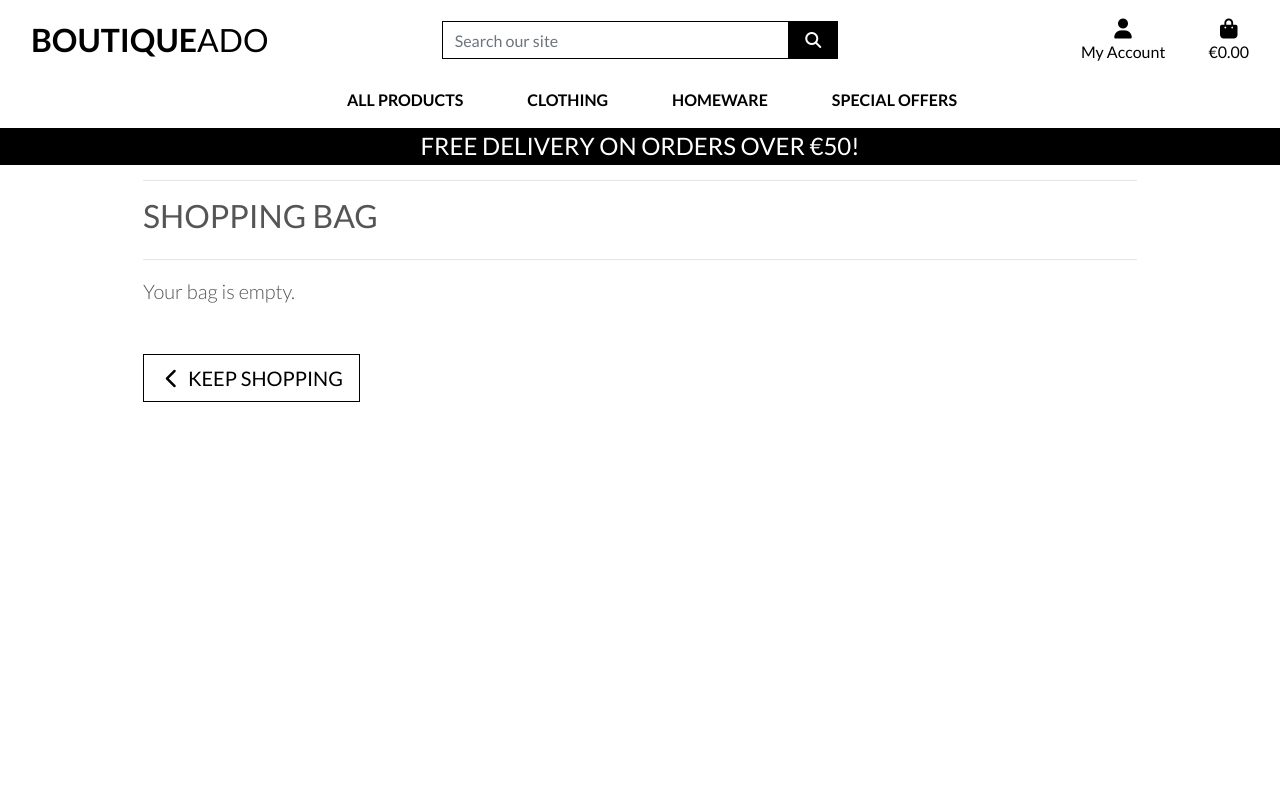
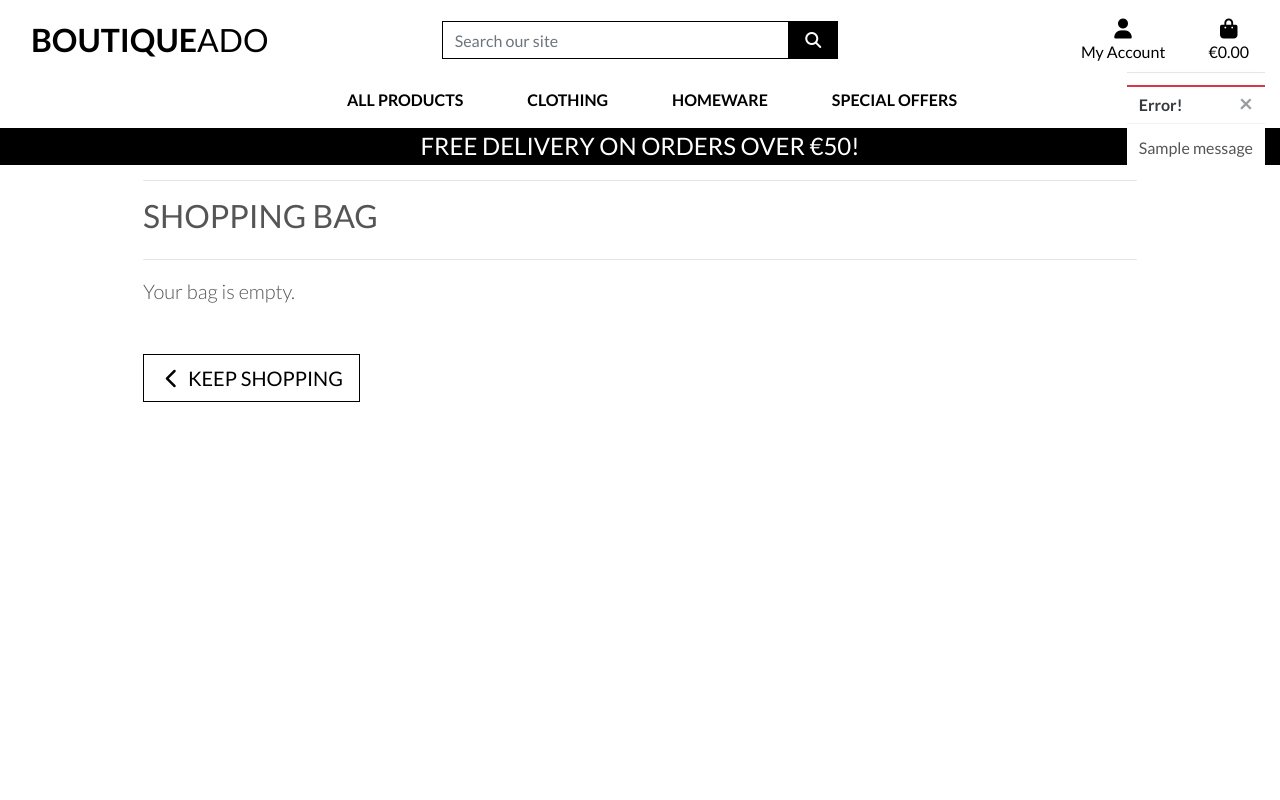
Before and after one commit to Marceillo/boutique_ado_v2, a Django app: page /bag/ in a window 1280 px wide. Run offline with Django 3.2, Linux system fonts and the light colour scheme; one stand-in notice (Sample message) is shown; some libraries are stand-ins or nearby versions.

Commit message:
Added message for success toast

```diff
--- a/bag/views.py
+++ b/bag/views.py
@@ -1,5 +1,7 @@
 from django.shortcuts import render, redirect, reverse, HttpResponse
+from django.contrib import messages # messages
 
+from products.models import Product # messages
 # Create your views here.
 
 def view_bag(request):
@@ -9,7 +11,7 @@ def view_bag(request):
 
 def add_to_bag(request, item_id):
     """ Add a quantity of the specified product to the shopping bag """
-
+    product = Product.objects.get(pk=item_id) # messages
     quantity = int(request.POST.get('quantity'))
     redirect_url = request.POST.get('redirect_url')
     size = None
@@ -30,6 +32,7 @@ def add_to_bag(request, item_id):
             bag[item_id] += quantity
         else:
             bag[item_id] = quantity
+            messages.success(request, f'Added {product.name} to your bag') # messages
 
     request.session['bag'] = bag
     return redirect(redirect_url)
--- a/boutique_ado/settings.py
+++ b/boutique_ado/settings.py
@@ -88,8 +88,10 @@ TEMPLATES = [
     },
 ]
 
+# messages
+MESSAGE_STORAGE = 'django.contrib.messages.storage.session.SessionStorage'
+
 # allauth
-
 AUTHENTICATION_BACKENDS = [
 
     # Needed to login by username in Django admin, regardless of `allauth`
--- a/static/css/base.css
+++ b/static/css/base.css
@@ -95,6 +95,23 @@ a.category-badge > span.badge:hover {
     cursor: pointer;
 }
 
+/* ------------------------------- bootstrap toasts */
+
+.message-container {
+    position: fixed;
+    top: 72px;
+    right: 15px;
+    z-index: 99999999999;
+}
+
+.custom-toast {
+    overflow: visible;
+}
+
+.toast-capper {
+    height: 2px;
+}
+
 /* -------------------------------- Media Queries */
 
 /* Slightly larger container on xl screens */
--- a/templates/base.html
+++ b/templates/base.html
@@ -125,7 +125,21 @@
   </header>
 
   {% if messages %}
-  <div class="message-container"></div>
+  <div class="message-container">
+    {% for message in messages %}
+    {% with message.level as level %}
+        {% if level == 40 %}
+            {% include 'includes/toasts/toast_error.html' %}
+        {% elif level == 30 %}
+            {% include 'includes/toasts/toast_warning.html' %}
+        {% elif level == 25 %}
+            {% include 'includes/toasts/toast_success.html' %}
+        {% else %}
+            {% include 'includes/toasts/toast_info.html' %}
+        {% endif %}
+    {% endwith %}
+{% endfor %}
+  </div>
   {% endif %}
 
   {% block page_header %}
@@ -135,6 +149,9 @@
   {% endblock %}
 
   {% block postloadjs %}
+    <script type="text/javascript">
+      $('.toast').toast('show');
+    </script>
   {% endblock %}
 
 </body>
--- /dev/null
+++ b/templates/includes/toasts/toast_success.html
@@ -0,0 +1,13 @@
+<div class="toast custom-toast rounded-0 border-top-0" data-autohide="false"></div>
+    <div class="arrow-up arrow-danger"></div>
+    <div class="w-100 toast-capper bg-danger"></div>
+    <div class="toast-header bg-white text-dark">
+        <strong class="mr-auto">Error!</strong>
+        <button type="button" class="ml-2 mb-1 close text-dark" data-dismiss="toast" aria-label="Close">
+            <span aria-hidden="true">&times;</span>
+        </button>
+    </div>
+    <div class="toast-body bg-white">
+        {{ message }}
+    </div>
+</div>
```
Also changed, not shown: templates/includes/toasts/toast_error.html (added, +13 -0 lines), templates/includes/toasts/toast_info.html (added, +13 -0 lines), templates/includes/toasts/toast_warning.html (added, +13 -0 lines), db.sqlite3.
